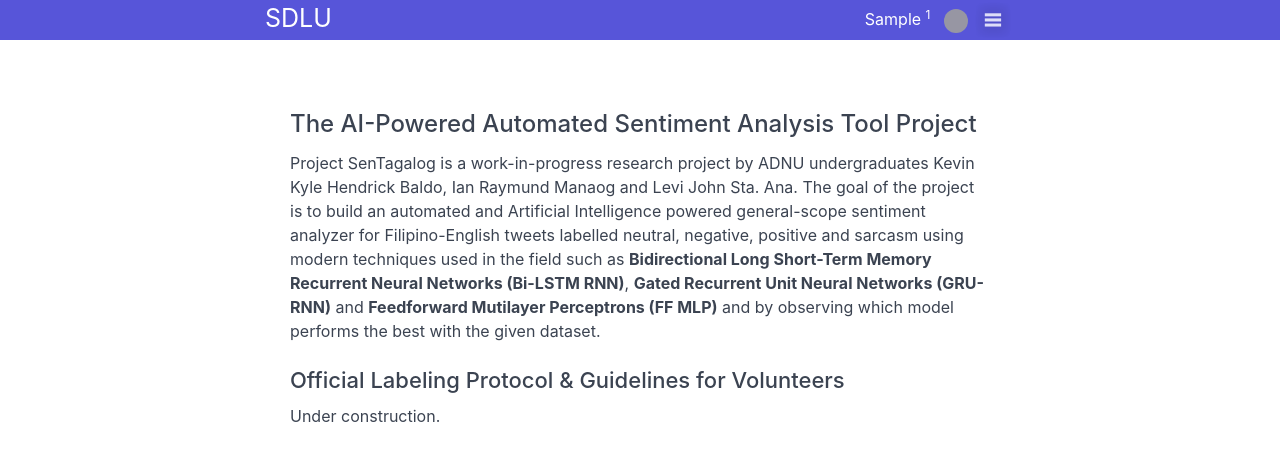
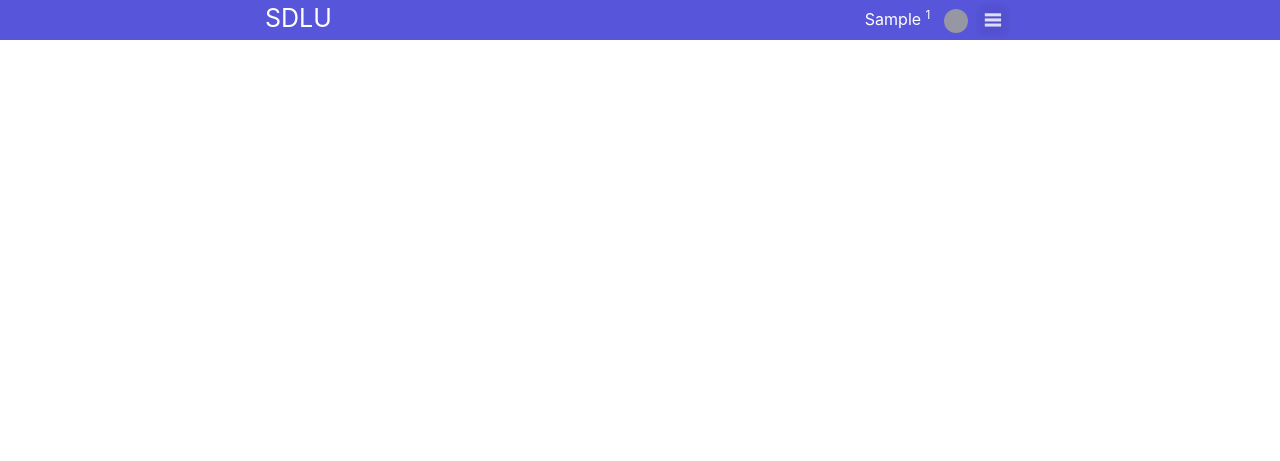
Before and after one commit to ljstaana/sentagalog-dlu, a Flask app: page /dashboard in a window 1280 px wide. Shown: the top 461 px of the page. Run offline with Flask 2, Linux system fonts and the light colour scheme; the visitor is signed in with stand-in values (Sample User, id 1); data comes from the database, SQL or seed files in the repository; grey boxes are pictures that could not be loaded.

```diff
--- a/app/templates/dashboard.html
+++ b/app/templates/dashboard.html
@@ -7,25 +7,7 @@
 
 {% block main_content %}
     <div class="dashboard-content">
-        <H4>The AI-Powered Automated Sentiment Analysis Tool Project</H4>
 
-        Project SenTagalog is a work-in-progress research project by ADNU
-        undergraduates Kevin Kyle Hendrick Baldo, Ian Raymund Manaog and
-        Levi John Sta. Ana. The goal of the project is to build an automated
-        and Artificial Intelligence powered general-scope sentiment analyzer
-        for Filipino-English tweets labelled neutral, negative, positive and sarcasm
-        using modern techniques used in the field
-        such as <b>Bidirectional Long Short-Term Memory Recurrent Neural Networks
-        (Bi-LSTM RNN)</b>, <b>Gated Recurrent Unit Neural Networks (GRU-RNN)</b> and
-        <b>Feedforward Mutilayer Perceptrons (FF MLP)</b> and by observing which model
-        performs the best with the given dataset.
-
-        <br /><br />
-
-        <h3>Official Labeling Protocol & Guidelines for Volunteers</h3>
-        <p>
-            Under construction.
-        </p>
     </div>
     <style>
         .dashboard-content {
```
